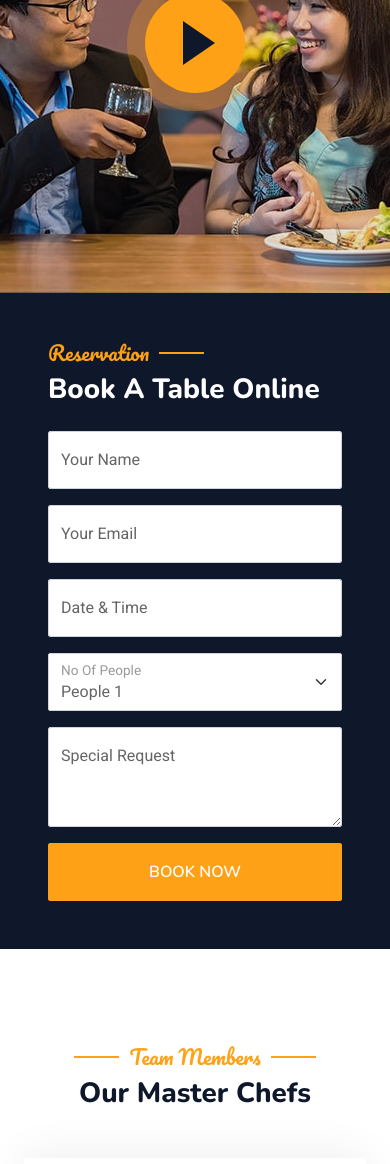
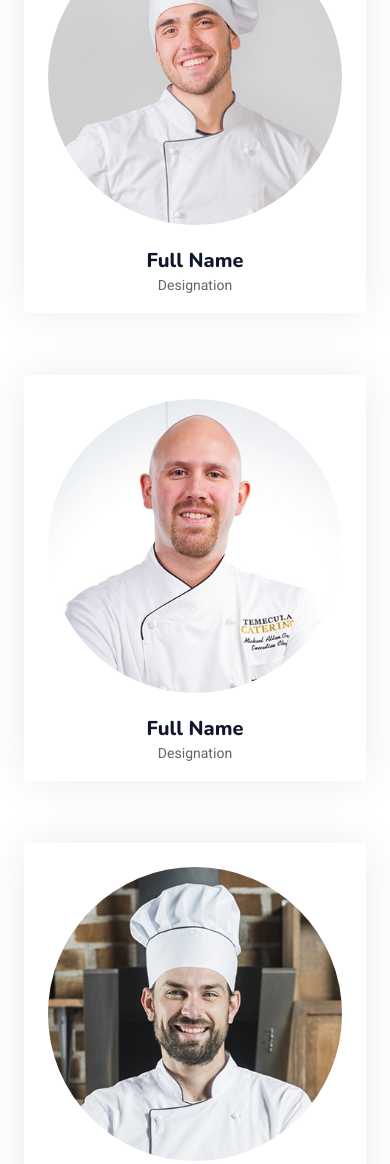
Before and after one commit to AdilAnwar21/cakegalleriatemplate.github.io, a plain HTML site: page index.html in a window 390 px wide. Shown: the part 4600-5764 px from the top of the page. Drawn offline with nearby package versions, Linux system fonts and the light colour scheme.

Commit message:
Update index.html

```diff
--- a/index.html
+++ b/index.html
@@ -59,17 +59,8 @@
                         <a href="about.html" class="nav-item nav-link">About</a>
                         <a href="service.html" class="nav-item nav-link">Service</a>
                         <a href="menu.html" class="nav-item nav-link">Menu</a>
-                        <div class="nav-item dropdown">
-                            <a href="#" class="nav-link dropdown-toggle" data-bs-toggle="dropdown">Pages</a>
-                            <div class="dropdown-menu m-0">
-                                <a href="booking.html" class="dropdown-item">Booking</a>
-                                <a href="team.html" class="dropdown-item">Our Team</a>
-                                <a href="testimonial.html" class="dropdown-item">Testimonial</a>
-                            </div>
-                        </div>
                         <a href="contact.html" class="nav-item nav-link">Contact</a>
                     </div>
-                    <a href="" class="btn btn-primary py-2 px-4">Book A Table</a>
                 </div>
             </nav>
 
@@ -535,84 +526,9 @@
         <!-- Menu End -->
 
 
-        <!-- Reservation Start -->
-        <div class="container-xxl py-5 px-0 wow fadeInUp" data-wow-delay="0.1s">
-            <div class="row g-0">
-                <div class="col-md-6">
-                    <div class="video">
-                        <button type="button" class="btn-play" data-bs-toggle="modal" data-src="https://www.youtube.com/embed/DWRcNpR6Kdc" data-bs-target="#videoModal">
-                            <span></span>
-                        </button>
-                    </div>
-                </div>
-                <div class="col-md-6 bg-dark d-flex align-items-center">
-                    <div class="p-5 wow fadeInUp" data-wow-delay="0.2s">
-                        <h5 class="section-title ff-secondary text-start text-primary fw-normal">Reservation</h5>
-                        <h1 class="text-white mb-4">Book A Table Online</h1>
-                        <form>
-                            <div class="row g-3">
-                                <div class="col-md-6">
-                                    <div class="form-floating">
-                                        <input type="text" class="form-control" id="name" placeholder="Your Name">
-                                        <label for="name">Your Name</label>
-                                    </div>
-                                </div>
-                                <div class="col-md-6">
-                                    <div class="form-floating">
-                                        <input type="email" class="form-control" id="email" placeholder="Your Email">
-                                        <label for="email">Your Email</label>
-                                    </div>
-                                </div>
-                                <div class="col-md-6">
-                                    <div class="form-floating date" id="date3" data-target-input="nearest">
-                                        <input type="text" class="form-control datetimepicker-input" id="datetime" placeholder="Date & Time" data-target="#date3" data-toggle="datetimepicker" />
-                                        <label for="datetime">Date & Time</label>
-                                    </div>
-                                </div>
-                                <div class="col-md-6">
-                                    <div class="form-floating">
-                                        <select class="form-select" id="select1">
-                                          <option value="1">People 1</option>
-                                          <option value="2">People 2</option>
-                                          <option value="3">People 3</option>
-                                        </select>
-                                        <label for="select1">No Of People</label>
-                                      </div>
-                                </div>
-                                <div class="col-12">
-                                    <div class="form-floating">
-                                        <textarea class="form-control" placeholder="Special Request" id="message" style="height: 100px"></textarea>
-                                        <label for="message">Special Request</label>
-                                    </div>
-                                </div>
-                                <div class="col-12">
-                                    <button class="btn btn-primary w-100 py-3" type="submit">Book Now</button>
-                                </div>
-                            </div>
-                        </form>
-                    </div>
-                </div>
-            </div>
-        </div>
 
-        <div class="modal fade" id="videoModal" tabindex="-1" aria-labelledby="exampleModalLabel" aria-hidden="true">
-            <div class="modal-dialog">
-                <div class="modal-content rounded-0">
-                    <div class="modal-header">
-                        <h5 class="modal-title" id="exampleModalLabel">Youtube Video</h5>
-                        <button type="button" class="btn-close" data-bs-dismiss="modal" aria-label="Close"></button>
-                    </div>
-                    <div class="modal-body">
-                        <!-- 16:9 aspect ratio -->
-                        <div class="ratio ratio-16x9">
-                            <iframe class="embed-responsive-item" src="" id="video" allowfullscreen allowscriptaccess="always"
-                                allow="autoplay"></iframe>
-                        </div>
-                    </div>
-                </div>
-            </div>
-        </div>
-        <!-- Reservation Start -->
+
+
 
 
         <!-- Team Start -->
```
